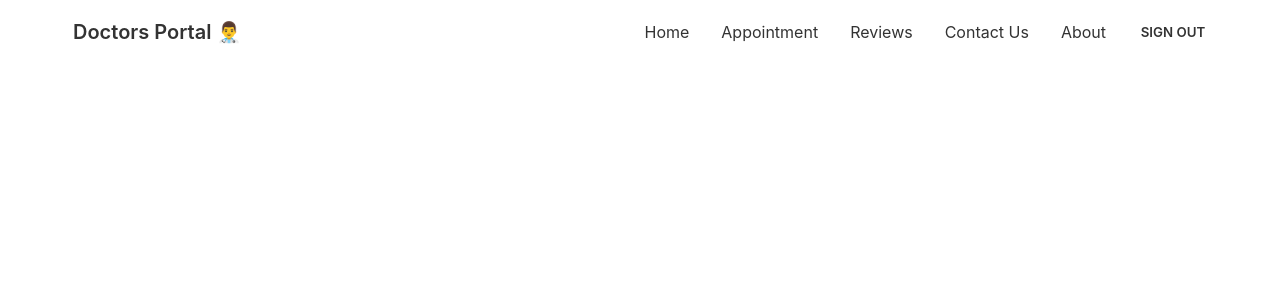
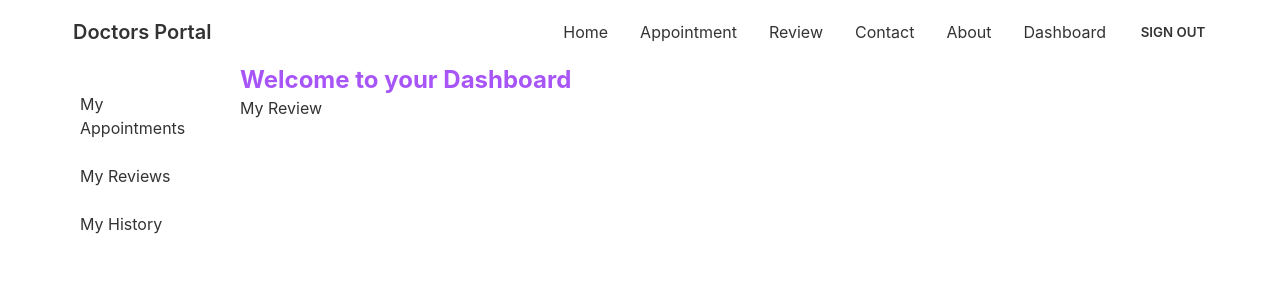
Before and after one commit to akram56789/doctor-portal-client, a React (Create React App) app: page /dashboard/review in a window 1280 px wide. Shown: the top 300 px of the page. Built offline with nearby package versions, Linux system fonts and the light colour scheme; no server answers.

Commit message:
display client appointment add review in dashboard

```diff
--- a/src/App.js
+++ b/src/App.js
@@ -4,6 +4,10 @@
 import './App.css';
 import About from './Pages/About/About';
 import Appointment from './Pages/Appointment/Appointment';
+import Dashboard from './Pages/Dashboard/Dashboard';
+import MyAppointments from './Pages/Dashboard/MyAppointments';
+import MyHistory from './Pages/Dashboard/MyHistory';
+import MyReview from './Pages/Dashboard/MyReview';
 import Home from './Pages/Home/Home';
 import Login from './Pages/Login/Login';
 import Register from './Pages/Login/Register';
@@ -24,6 +28,11 @@
            <Appointment></Appointment>
          </RequireAuth>
        }></Route>
+       <Route path="dashboard" element={<RequireAuth><Dashboard /></RequireAuth>} >
+          <Route index element={<MyAppointments></MyAppointments>}></Route>
+          <Route path="review" element={<MyReview></MyReview>}></Route>
+          <Route path="history" element={<MyHistory></MyHistory>}></Route>
+        </Route>
 
      </Routes>
      <ToastContainer></ToastContainer>
--- /dev/null
+++ b/src/Pages/Dashboard/Dashboard.js
@@ -0,0 +1,26 @@
+import React from 'react';
+import { Link, Outlet } from 'react-router-dom';
+
+const Dashboard = () => {
+    return (
+        <div class="drawer drawer-mobile">
+            <input id="dashboard-sidebar" type="checkbox" class="drawer-toggle" />
+            <div class="drawer-content">
+                <h2 className='text-2xl font-bold text-purple-500'>Welcome to your Dashboard</h2>
+                <Outlet></Outlet>
+            </div>
+            <div class="drawer-side">
+                <label for="dashboard-sidebar" class="drawer-overlay"></label>
+                <ul class="menu p-4 overflow-y-auto w-48 bg-base-100 text-base-content">
+                    {/* <!-- Sidebar content here --> */}
+                    <li><Link to="/dashboard">My Appointments</Link></li>
+                    <li><Link to="/dashboard/review">My Reviews</Link></li>
+                    <li><Link to="/dashboard/history">My History</Link></li>
+                </ul>
+
+            </div>
+        </div>
+    );
+};
+
+export default Dashboard;
--- /dev/null
+++ b/src/Pages/Dashboard/MyAppointments.js
@@ -0,0 +1,52 @@
+
+import React, { useEffect, useState } from 'react';
+import { useAuthState } from 'react-firebase-hooks/auth';
+import auth from '../../firebase.init';
+
+const MyAppointments = () => {
+
+    const [appointments, setAppointments] = useState([]);
+    const [user] = useAuthState(auth);
+
+    useEffect(() => {
+        if (user) {
+            fetch(`http://localhost:5000/booking?patient=${user.email}`)
+                .then(res => res.json())
+                .then(data => setAppointments(data));
+        }
+    }, [user])
+
+    return (
+        <div>
+            <h2>My Appointments: {appointments.length}</h2>
+            <div class="overflow-x-auto">
+                <table class="table w-full">
+                    <thead>
+                        <tr>
+                            <th></th>
+                            <th>Name</th>
+                            <th>Date</th>
+                            <th>Time</th>
+                            <th>Treatment</th>
+                        </tr>
+                    </thead>
+                    <tbody>
+                        {
+                            appointments.map((a, index) =><tr>
+                                <th>{index + 1}</th>
+                                <td>{a.patientName}</td>
+                                <td>{a.date}</td>
+                                <td>{a.slot}</td>
+                                <td>{a.treatment}</td>
+                            </tr>)
+                        }
+
+
+                    </tbody>
+                </table>
+            </div>
+        </div>
+    );
+};
+
+export default MyAppointments;
--- /dev/null
+++ b/src/Pages/Dashboard/MyHistory.js
@@ -0,0 +1,11 @@
+import React from 'react';
+
+const MyHistory = () => {
+    return (
+        <div>
+            <h2>This is my treatment History</h2>
+        </div>
+    );
+};
+
+export default MyHistory;
--- /dev/null
+++ b/src/Pages/Dashboard/MyReview.js
@@ -0,0 +1,11 @@
+import React from 'react';
+
+const MyReview = () => {
+    return (
+        <div>
+            <h2>My Review</h2>
+        </div>
+    );
+};
+
+export default MyReview;
--- a/src/Pages/Shared/Navbar.js
+++ b/src/Pages/Shared/Navbar.js
@@ -1,24 +1,27 @@
 import { signOut } from 'firebase/auth';
 import React from 'react';
 import { useAuthState } from 'react-firebase-hooks/auth';
-import { Link, useNavigate } from 'react-router-dom';
+import { Link } from 'react-router-dom';
 import auth from '../../firebase.init';
 
 const Navbar = () => {
-    const [user, loading, error] = useAuthState(auth);
-    const navigate = useNavigate()
-    const logout = () =>{
-        signOut(auth)
-        navigate('/')
-    }
+
+    const [user] = useAuthState(auth);
+
+    const logout = () => {
+        signOut(auth);
+    };
+
     const menuItems = <>
-        <li><Link to='/'>Home</Link></li>
-        <li><Link to='/appointment'>Appointment</Link></li>
-        <li><Link to='/reviews'>Reviews</Link></li>
-        <li><Link to='/contact'>Contact Us</Link></li>
-        <li><Link to='/about'>About</Link></li>
-        <li>{ user? <button onClick={logout} className="btn btn-ghost">Sign Out</button>
-: <Link to='/login'>Login</Link>}</li>
+        <li><Link to="/">Home</Link></li>
+        <li><Link to="/appointment">Appointment</Link></li>
+        <li><Link to="/review">Review</Link></li>
+        <li><Link to="/contact">Contact</Link></li>
+        <li><Link to="/about">About</Link></li>
+        {
+            user && <li><Link to="/dashboard">Dashboard</Link></li>
+        }
+        <li>{user ? <button className="btn btn-ghost" onClick={logout} >Sign Out</button> : <Link to="/login">Login</Link>}</li>
     </>
     return (
         <div className="navbar bg-base-100">
@@ -31,16 +34,18 @@
                         {menuItems}
                     </ul>
                 </div>
-
-
-                <a className="btn btn-ghost normal-case text-xl">Doctors Portal 👨‍⚕️</a>
+                <a className="btn btn-ghost normal-case text-xl">Doctors Portal</a>
             </div>
             <div className="navbar-center hidden lg:flex">
                 <ul className="menu menu-horizontal p-0">
                     {menuItems}
                 </ul>
             </div>
-
+            <div className="navbar-end lg:hidden">
+                <label tabIndex="1" for="dashboard-sidebar" className="btn btn-ghost lg:hidden">
+                    <svg xmlns="http://www.w3.org/2000/svg" className="h-5 w-5" fill="none" viewBox="0 0 24 24" stroke="currentColor"><path strokeLinecap="round" strokeLinejoin="round" strokeWidth="2" d="M4 6h16M4 12h8m-8 6h16" /></svg>
+                </label>
+            </div>
         </div>
     );
 };
```
